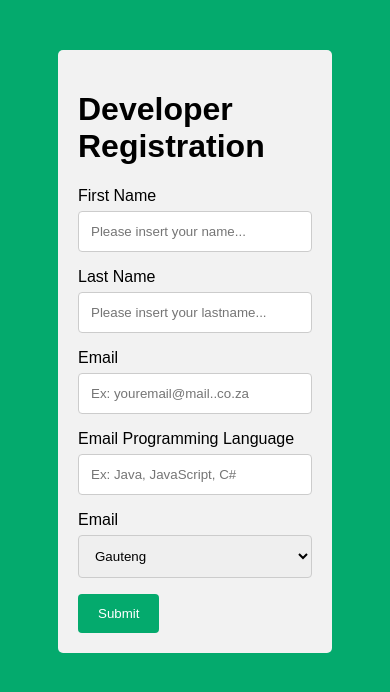
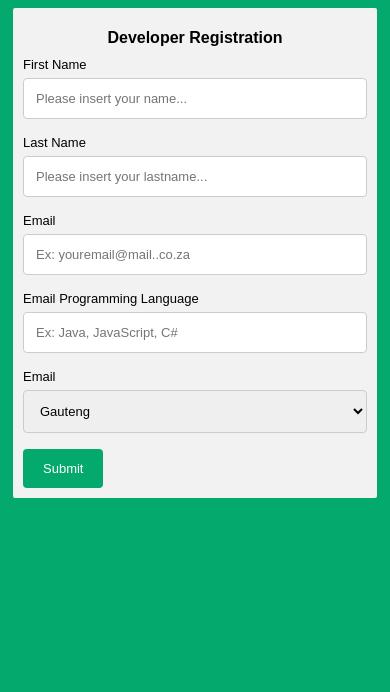
Before and after one commit to monaSaurusRex/Web_Basics_Exercises, a plain HTML site: page Basic_HTML_Form/index.html in a window 390 px wide. Drawn offline with Linux system fonts and the light colour scheme.

Commit message:
Made form responsive.

```diff
--- a/Basic_HTML_Form/style.css
+++ b/Basic_HTML_Form/style.css
@@ -10,6 +10,10 @@ body {
 
 * {box-sizing: border-box;}
 
+h1{
+  text-align: center;
+}
+
 input[type=text], select{
   width: 100%;
   padding: 12px;
@@ -21,8 +25,6 @@ input[type=text], select{
   resize: vertical;
 }
 
-
-
 button {
   background-color: #04AA6D;
   color: white;
@@ -30,6 +32,7 @@ button {
   border: none;
   border-radius: 4px;
   cursor: pointer;
+  text-align: center;
 }
 
 button:hover {
@@ -42,3 +45,20 @@ button:hover {
   padding: 20px;
   margin: 50px;
 }
+
+@media only screen and (max-width: 768px) {
+
+  .container{
+    margin: 5px;
+    border-radius: 2px;
+    padding: 10px;
+  }
+
+  * {font-size: small;}
+
+  h1{
+    font-size: medium;
+
+  }
+
+}
```
